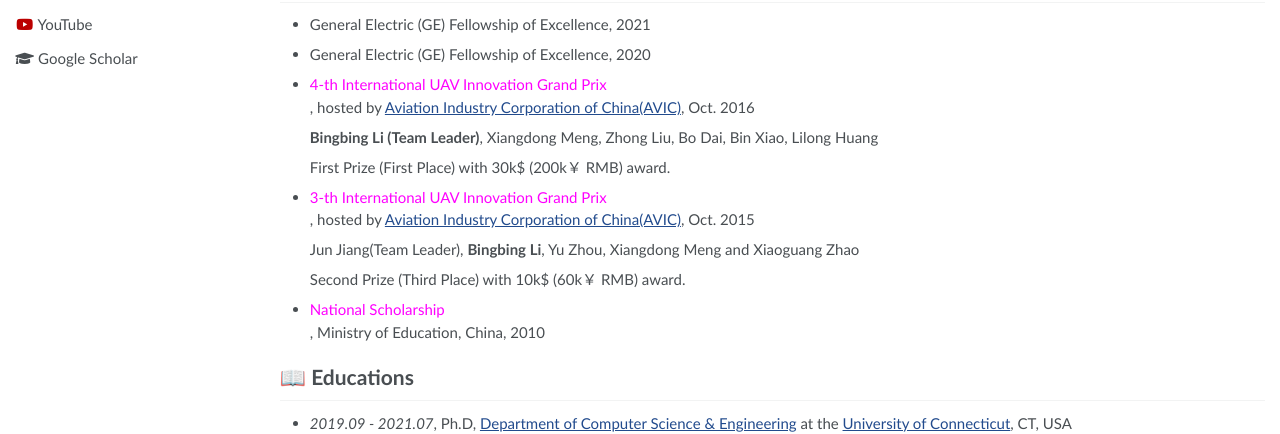
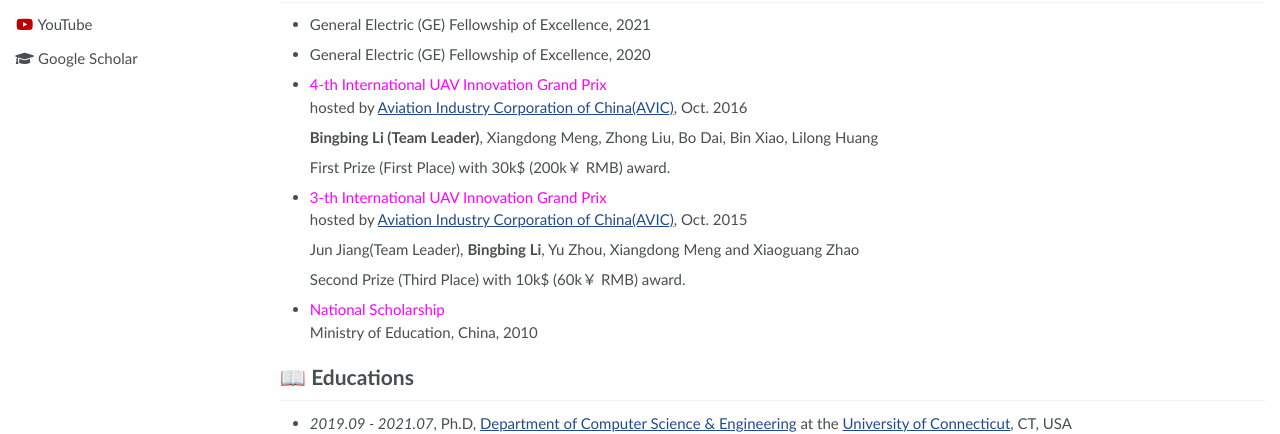
Before and after one commit to bing0037/bing0037.github.io, a Jekyll site: the page built from _pages/about.md, in a window 1280 px wide and 1226 px high. Shown: the part 544-978 px from the top of the window. Built offline with Jekyll 4.4.1, drawn with Linux system fonts in a browser that asks for light colours.

Commit message:
intro updated

```diff
--- a/_pages/about.md
+++ b/_pages/about.md
@@ -51,19 +51,22 @@ My research interest includes DNN Acceleration (model pruning, quantization, kno
 
 - General Electric (GE) Fellowship of Excellence, 2021
 - General Electric (GE) Fellowship of Excellence, 2020
-- <font color=magenta>4-th International UAV Innovation Grand Prix</font>, hosted by [Aviation Industry Corporation of China(AVIC)](https://www.avic.com/en/index.shtml), Oct. 2016
+- <font color=magenta>4-th International UAV Innovation Grand Prix</font>
+hosted by [Aviation Industry Corporation of China(AVIC)](https://www.avic.com/en/index.shtml), Oct. 2016
 
   **Bingbing Li (Team Leader)**, Xiangdong Meng, Zhong Liu, Bo Dai, Bin Xiao, Lilong Huang
 
   First Prize (First Place) with 30k$ (200k￥ RMB) award.
 
-- <font color=magenta>3-th International UAV Innovation Grand Prix</font>, hosted by [Aviation Industry Corporation of China(AVIC)](https://www.avic.com/en/index.shtml), Oct. 2015
+- <font color=magenta>3-th International UAV Innovation Grand Prix</font>
+hosted by [Aviation Industry Corporation of China(AVIC)](https://www.avic.com/en/index.shtml), Oct. 2015
 
   Jun Jiang(Team Leader), **Bingbing Li**, Yu Zhou, Xiangdong Meng and Xiaoguang Zhao
 
   Second Prize (Third Place) with 10k$ (60k￥ RMB) award.
 
-- <font color=magenta>National Scholarship</font>, Ministry of Education, China, 2010
+- <font color=magenta>National Scholarship</font>
+Ministry of Education, China, 2010
 
 
 # 📖 Educations
```
